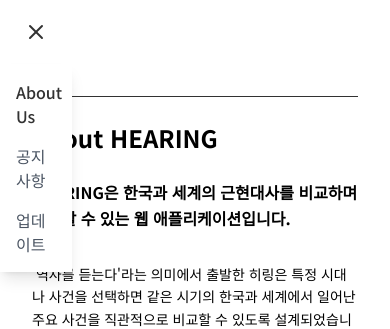
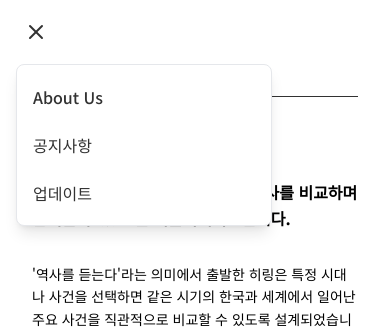
Before and after one commit to team-hearing/hearing-frontend, a Next.js app: page /about in a window 390 px wide. Both pictures are taken after a click on the button "메인 메뉴". Shown: the top 329 px of the page. Built offline with nearby package versions, Linux system fonts and the light colour scheme.

Commit message:
style : navigation 반응형 수정

```diff
--- a/src/app/components/Navigation.tsx
+++ b/src/app/components/Navigation.tsx
@@ -30,12 +30,12 @@
 
         {/* Dropdown Menu */}
         {isMenuOpen && (
-          <div className="absolute w-full top-16 left-0 right-0 bg-white shadow-lg z-50">
-            <div className="flex flex-col p-4 gap-4">
+          <div className="absolute top-16 left-4 sm:left-6 lg:left-8 w-64 bg-white shadow-lg rounded-lg border z-50">
+            <div className="flex flex-col py-2">
               <Link
                 href="/about"
-                className={`text-base font-medium transition-colors block ${
-                  pathname === "/about" ? "text-primary" : "text-gray-600 hover:text-primary"
+                className={`px-4 py-3 text-base font-medium transition-colors hover:bg-gray-light ${
+                  pathname === "/about" ? "text-primary" : "text-gray-dark hover:text-primary"
                 }`}
                 onClick={toggleMenu}
               >
@@ -43,8 +43,8 @@
               </Link>
               <Link
                 href="/notice"
-                className={`text-base font-medium transition-colors block ${
-                  pathname.startsWith("/notice") ? "text-primary" : "text-gray-600 hover:text-primary"
+                className={`px-4 py-3 text-base font-medium transition-colors hover:bg-gray-light ${
+                  pathname.startsWith("/notice") ? "text-primary" : "text-gray-dark hover:text-primary"
                 }`}
                 onClick={toggleMenu}
               >
@@ -52,14 +52,13 @@
               </Link>
               <Link
                 href="/updates"
-                className={`text-base font-medium transition-colors block ${
-                  pathname === "/updates" ? "text-primary" : "text-gray-600 hover:text-primary"
+                className={`px-4 py-3 text-base font-medium transition-colors hover:bg-gray-light ${
+                  pathname === "/updates" ? "text-primary" : "text-gray-dark hover:text-primary"
                 }`}
                 onClick={toggleMenu}
               >
                 업데이트
               </Link>
-
             </div>
           </div>
         )}
```
